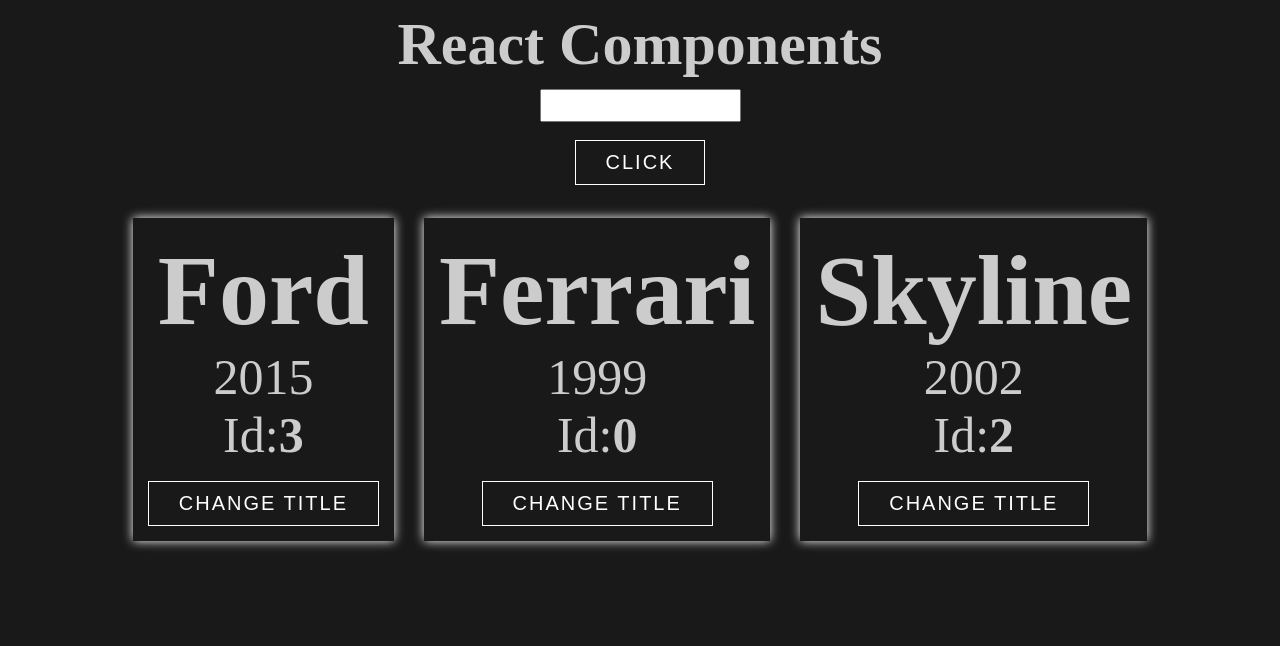
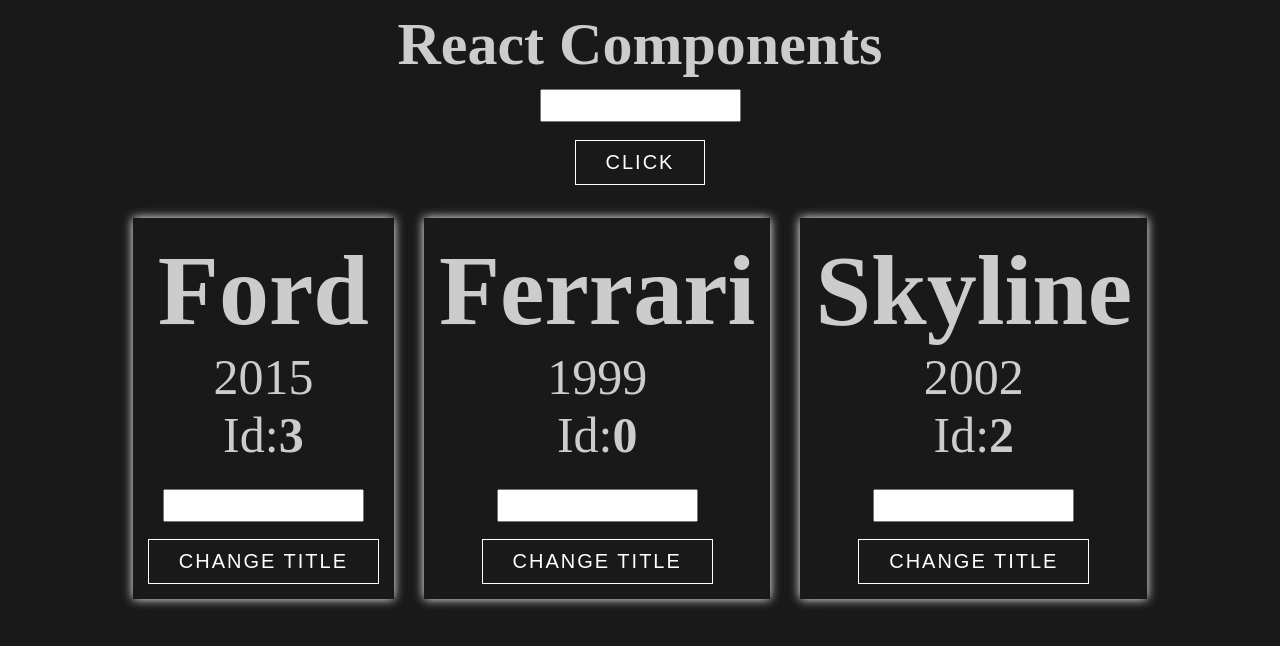
Before and after one commit to SokhibjonDev/basic-react-js, a React (Create React App) app: page / in a window 1280 px wide. Both pictures are taken after a click on the button "CLICK". Shown: the top 646 px of the page. Built offline with nearby package versions, Linux system fonts and the light colour scheme.

Commit message:
feat: func( onCarChangeHandler )

```diff
--- a/src/App.js
+++ b/src/App.js
@@ -36,6 +36,14 @@
       title: name
     })
   }
+  onChangeTitleCarsHandler = (value, idx) => {
+    let cars = [...this.state.cars]
+    cars[idx].name = value
+
+    this.setState({
+      cars
+    })
+  }
   render() {
     const AppStyle = {
       textAlign: 'center',
@@ -58,11 +66,15 @@
       div = this.state.cars.map((car, index) => {
         return (
           <Car
-            key={Math.random()}
+            key={index}
+            idx={index}
             name={car.name}
             year={car.year}
             onClick={
               this.onChangeTitleButtonHandler.bind(this, car.name)
+            }
+            onChange={
+              this.onChangeTitleCarsHandler
             }
           />
         )
--- a/src/Car.js
+++ b/src/Car.js
@@ -23,6 +23,7 @@
             <p>{props.year}</p>
             <span>Id:<strong>{Math.floor(Math.random() * 4)}</strong></span>
             <br />
+            <input type="text" style={{ padding: '7px 10px' }} onChange={(e)=>{props.onChange(e.target.value, props.idx)}} /><br />
             <button style={ChangeBtn} onClick={props.onClick}>Change Title</button>
         </div>
     )
```
